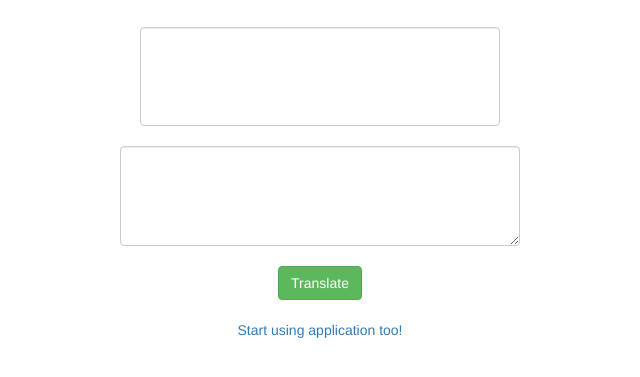
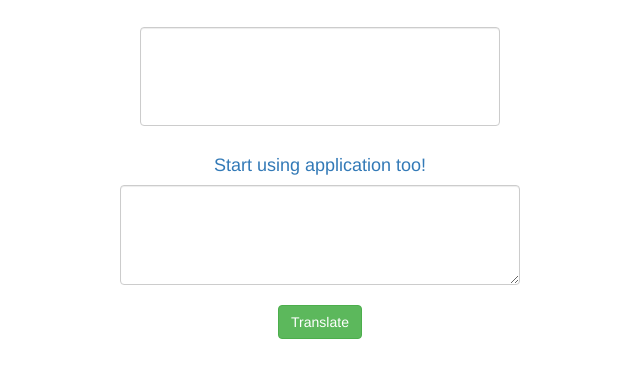
Before and after one commit to schwafil/Let-me-translate-that-for-you, a plain HTML site: page showTranslation.html in a window 1280 px wide. Shown: the part 63-440 px from the top of the page, without its empty margins (320-960 px from the left). Drawn offline with nearby package versions, Linux system fonts and the light colour scheme.

Commit message:
final changes

```diff
--- a/showTranslation.html
+++ b/showTranslation.html
@@ -22,13 +22,14 @@
             <select class="form-control" name="fromTo" id="fromTo" size="5" required>
             </select>
         </div>
+        <h4><a href="https://schwafil.github.io/Let-me-translate-that-for-you/" target="_blank" id="linkHome">Start using application too!</a></h4>
         <textarea class="form-control" name="textToTranslate" id="textToTranslate" required></textarea><br>
         <input type="button" id="translateButton" class="btn btn-success" value="Translate" onclick="translateYandex()"/>
         <h3 id="translatedText"></h3>
         <h4 id="inputText"></h4>
         <h4 id="fromToLang"></h4>
         <div id ="animate"></div>
-        <a href="https://schwafil.github.io/Let-me-translate-that-for-you/" target="_blank">Start using application too!</a>
+
     </div>
     <script>
         function moveMouseOnTranslateButtonAndClick() {
```
